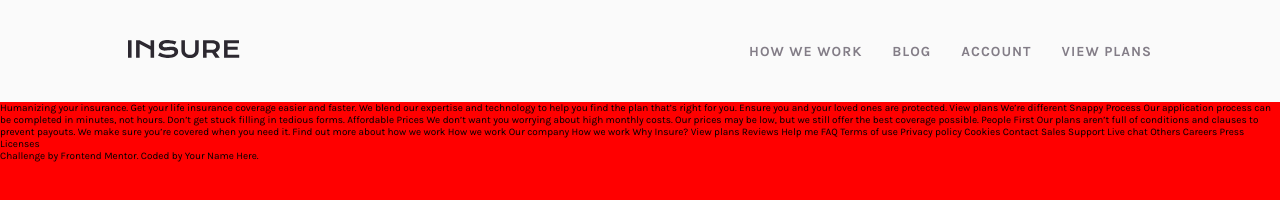
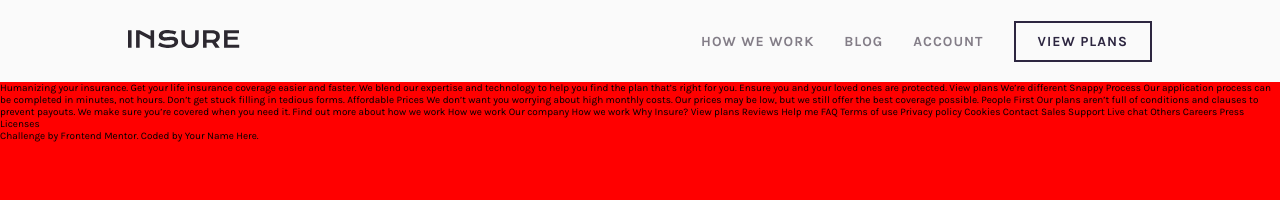
Before and after one commit to cloviswrodrigues/insure_landing_page, a plain HTML site: page frontend/index.html in a window 1280 px wide. Drawn offline with Linux system fonts and the light colour scheme.

Commit message:
adjusted header e stylized btn

```diff
--- a/frontend/index.html
+++ b/frontend/index.html
@@ -25,7 +25,7 @@
           <li><a href="#">How we work</a></li>
           <li><a href="#">Blog</a></li>
           <li><a href="#">Account</a></li>
-          <li><a href="#" class="btn-emphasis">View plans</a></li>
+          <li><a href="#" class="btn btn-emphasis">View plans</a></li>
         </ul>
       </nav>
     </div>
--- a/frontend/styles/_component.scss
+++ b/frontend/styles/_component.scss
@@ -0,0 +1,13 @@
+.btn {
+    border: 2px solid $color-very-light-gray;
+    padding: 1rem 2.2rem;
+    text-transform: uppercase;
+    font-size: 1.4rem;
+    font-weight: 700;
+    letter-spacing: .1rem;
+}
+
+.btn-emphasis {
+    border: 2px solid $color-dark-violet;
+    color: $color-dark-violet;
+}
--- a/frontend/styles/_header.scss
+++ b/frontend/styles/_header.scss
@@ -1,6 +1,6 @@
 .header {
     background-color: $color-very-light-gray;
-    padding: 4rem 0;
+    padding: 3rem 0;
     font-size: 1.4rem;
     letter-spacing: .1rem;
 
```
Also changed, not shown: frontend/styles/main.css, 1 other file.
